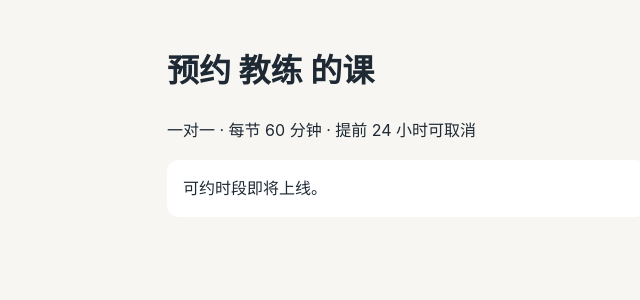
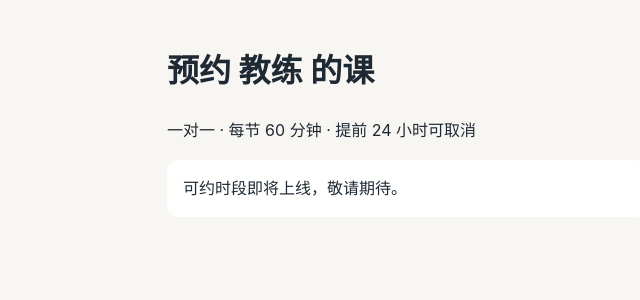
Before and after one commit to yufei339/solo-booking, a FastAPI app: page / in a window 1280 px wide. Shown: the top 300 px of the page, without its empty margins (233-873 px from the left). Run offline with FastAPI, Linux system fonts and the light colour scheme.

Commit message:
Pin OIDC subject to repo ID; tweak homepage copy to verify auto-deploy (#4)

```diff
--- a/app/templates/index.html
+++ b/app/templates/index.html
@@ -5,5 +5,5 @@
 {% block content %}
   <h1>预约 {{ coach_name }} 的课</h1>
   <p>一对一 · 每节 60 分钟 · 提前 24 小时可取消</p>
-  <div class="card">可约时段即将上线。</div>
+  <div class="card">可约时段即将上线，敬请期待。</div>
 {% endblock %}
```
Also changed, not shown: 1 other file.
